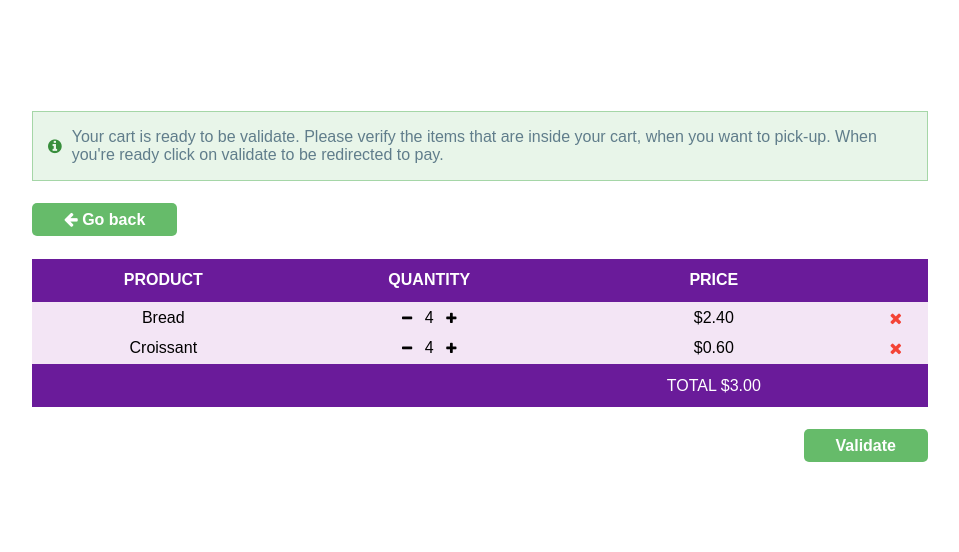
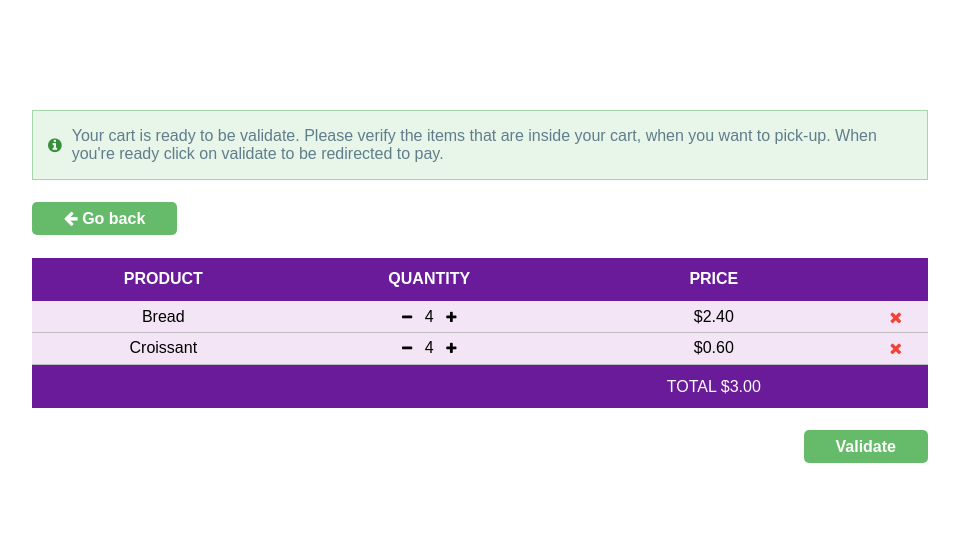
Before and after one commit to bestrax/phpProjet, a PHP site: page /cart.php in a window 1280 px wide. Shown: the part 127-679 px from the top of the page, without its empty margins (160-1119 px from the left). Run offline with PHP 8.4, Linux system fonts and the light colour scheme; some web fonts are replaced.

```diff
--- a/assets/css/cart.css
+++ b/assets/css/cart.css
@@ -45,9 +45,8 @@
     background-color: #F3E5F5;
 }
 
-.summary input {
-    max-width: 3em;
-    text-align: center;
+.summary tbody tr {
+    border-bottom: 1px solid #BDBDBD;
 }
 
 .validate {
```
